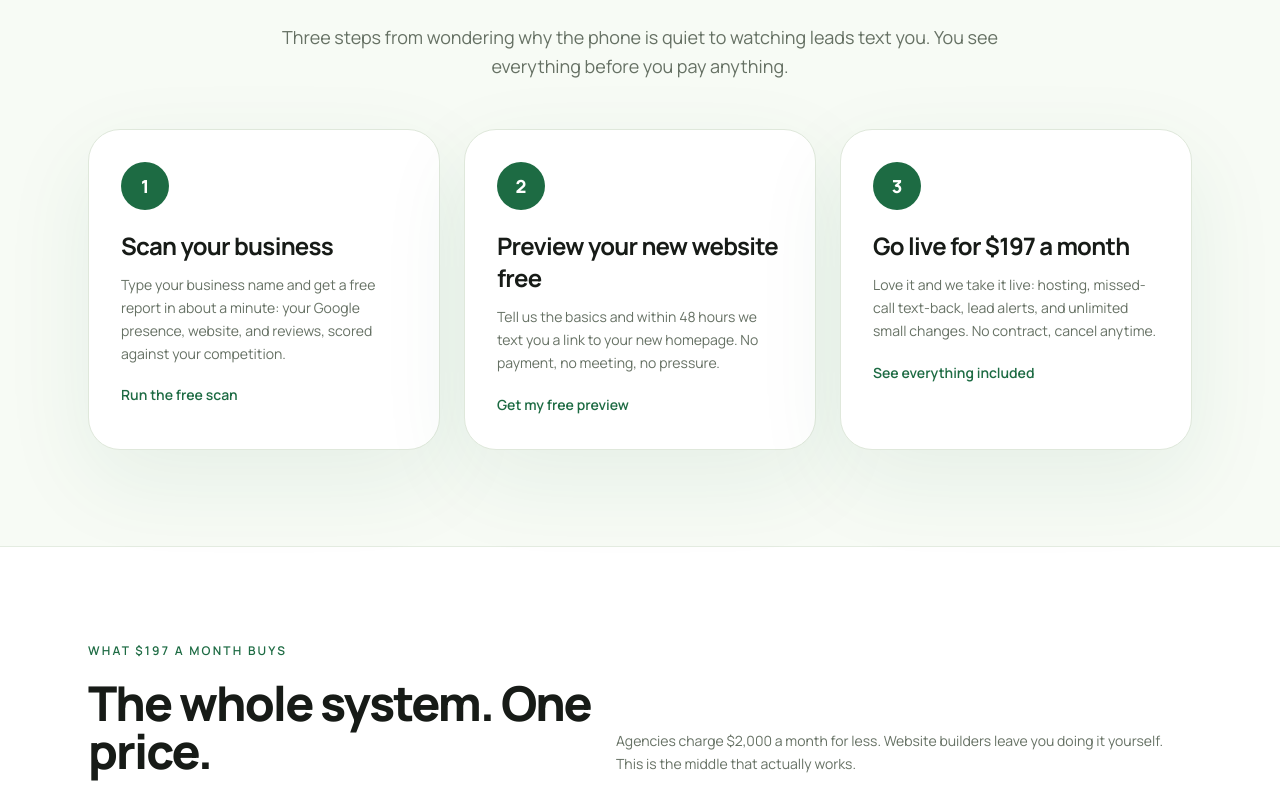
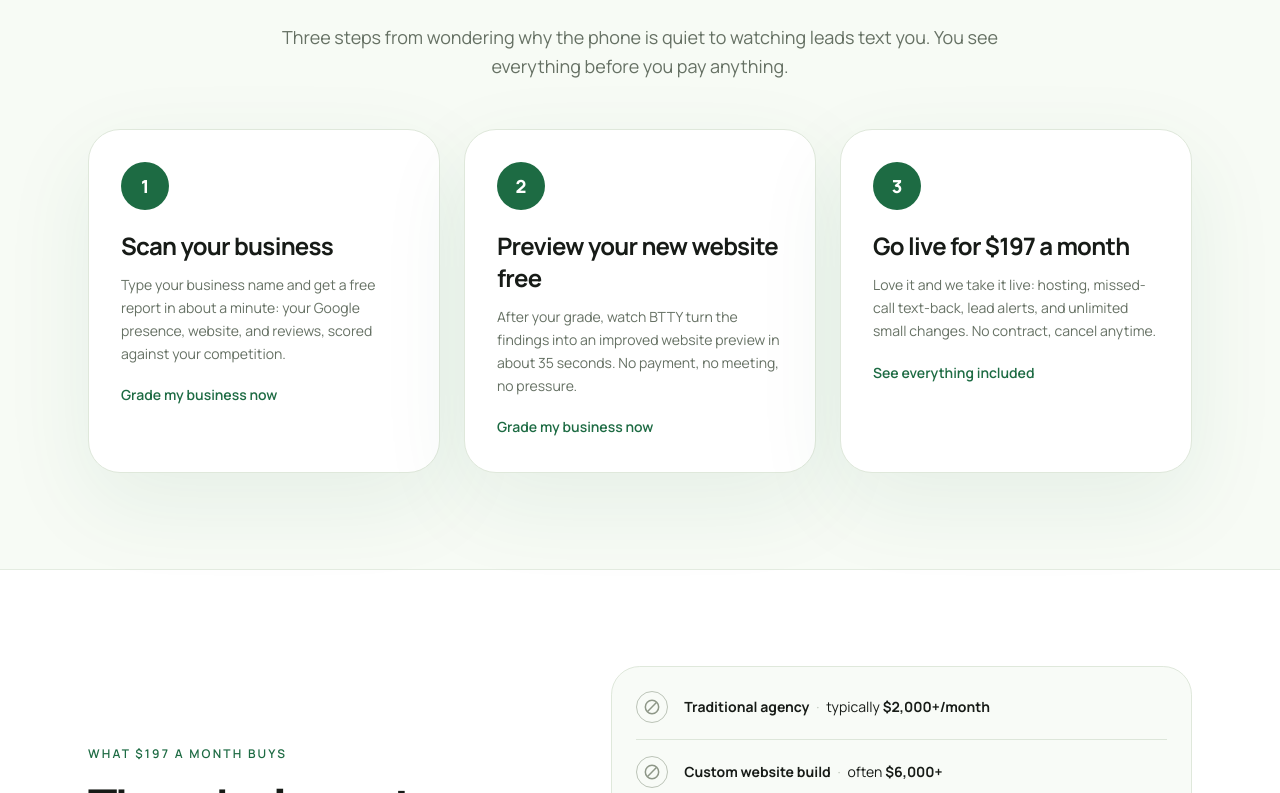
Before and after one commit to case-brothers/BTTY, a React (Vite) app: page / in a window 1280 px wide. Shown: the part 2007-2800 px from the top of the page. Built offline with nearby package versions, Linux system fonts and the light colour scheme.

Commit message:
Refine homepage pricing and signup paths

```diff
--- a/src/components/HeaderV2.tsx
+++ b/src/components/HeaderV2.tsx
@@ -2,7 +2,7 @@ import { useState } from 'react'
 import { Link, useLocation } from 'react-router-dom'
 
 const nav = [
-  { label: 'Free Scan', to: '/scan' },
+  { label: 'Grade my business now', to: '/scan' },
   { label: 'What You Get', to: '/contractors' },
   { label: 'Contact', to: '/contact' },
 ]
--- a/src/pages/HomeV2.tsx
+++ b/src/pages/HomeV2.tsx
@@ -181,7 +181,7 @@ export default function HomeV2() {
                   href="/scan"
                   className="rounded-full bg-brand-green px-8 py-4 text-sm font-semibold text-white transition-colors hover:bg-brand-green-light"
                 >
-                  Get Your Free Business Scan
+                  Grade my business now
                 </a>
                 <a
                   href="#how"
@@ -222,7 +222,7 @@ export default function HomeV2() {
                 Type your business name and get a free report in about a minute: your Google presence, website, and reviews, scored against your competition.
               </p>
               <a href="/scan" className="mt-5 inline-block text-sm font-semibold text-brand-green underline-offset-4 hover:underline">
-                Run the free scan
+                Grade my business now
               </a>
             </div>
 
@@ -230,10 +230,10 @@ export default function HomeV2() {
               <div className="mb-5 flex h-12 w-12 items-center justify-center rounded-full bg-brand-green text-lg font-black text-white">2</div>
               <h3 className="mb-3 text-2xl font-bold tracking-[-0.03em] text-text-900">Preview your new website free</h3>
               <p className="text-sm leading-relaxed text-text-500">
-                Tell us the basics and within 48 hours we text you a link to your new homepage. No payment, no meeting, no pressure.
+                After your grade, watch BTTY turn the findings into an improved website preview in about 35 seconds. No payment, no meeting, no pressure.
               </p>
-              <a href="/contractors#preview" className="mt-5 inline-block text-sm font-semibold text-brand-green underline-offset-4 hover:underline">
-                Get my free preview
+              <a href="/scan" className="mt-5 inline-block text-sm font-semibold text-brand-green underline-offset-4 hover:underline">
+                Grade my business now
               </a>
             </div>
 
@@ -253,16 +253,50 @@ export default function HomeV2() {
 
       <section id="services" className="border-b border-[#e4ece1] bg-white py-24">
         <div className="mx-auto max-w-6xl px-6">
-          <div className="mb-14 flex flex-col gap-6 md:flex-row md:items-end md:justify-between">
+          <div className="mb-14 grid gap-8 md:grid-cols-[0.9fr_1.1fr] md:items-center md:gap-12">
             <div className="max-w-2xl">
               <p className="text-xs font-semibold uppercase tracking-[0.18em] text-brand-green">What $197 A Month Buys</p>
               <h2 className="mt-5 text-4xl font-black tracking-[-0.04em] text-text-900 md:text-5xl">
-                The whole system. One price.
+                <span className="block">The whole system.</span>
+                <span className="block">One price.</span>
               </h2>
             </div>
-            <p className="max-w-xl text-sm leading-relaxed text-text-500">
-              Agencies charge $2,000 a month for less. Website builders leave you doing it yourself. This is the middle that actually works.
-            </p>
+
+            <div className="rounded-[1.8rem] border border-[#dfe8db] bg-[#f8fbf7] p-5 md:p-6" aria-label="Website and lead-system cost comparison">
+              <div className="flex items-center gap-4 border-b border-[#dde6da] pb-4">
+                <span className="flex h-8 w-8 shrink-0 items-center justify-center rounded-full border border-text-300 text-text-400" aria-label="Not the BTTY option">
+                  <svg viewBox="0 0 24 24" className="h-5 w-5" fill="none" stroke="currentColor" strokeWidth="1.8" aria-hidden="true">
+                    <circle cx="12" cy="12" r="8" />
+                    <path d="m6.4 17.6 11.2-11.2" />
+                  </svg>
+                </span>
+                <p className="text-sm text-text-600"><span className="font-bold text-text-900">Traditional agency</span> <span className="mx-1 text-text-300">·</span> typically <span className="font-bold">$2,000+/month</span></p>
+              </div>
+
+              <div className="flex items-center gap-4 border-b border-[#dde6da] py-4">
+                <span className="flex h-8 w-8 shrink-0 items-center justify-center rounded-full border border-text-300 text-text-400" aria-label="Not the BTTY option">
+                  <svg viewBox="0 0 24 24" className="h-5 w-5" fill="none" stroke="currentColor" strokeWidth="1.8" aria-hidden="true">
+                    <circle cx="12" cy="12" r="8" />
+                    <path d="m6.4 17.6 11.2-11.2" />
+                  </svg>
+                </span>
+                <p className="text-sm text-text-600"><span className="font-bold text-text-900">Custom website build</span> <span className="mx-1 text-text-300">·</span> often <span className="font-bold">$6,000+</span></p>
+              </div>
+
+              <div className="flex items-start gap-4 pt-4">
+                <span className="flex h-8 w-8 shrink-0 items-center justify-center rounded-full bg-brand-green text-sm font-black text-white" aria-label="BTTY option">✓</span>
+                <div>
+                  <p className="text-lg font-black text-text-900">BTTY.ai — $197/month</p>
+                  <p className="mt-1 text-sm text-text-500">No commitment. No contract ever.</p>
+                  <a
+                    href="/scan"
+                    className="mt-4 inline-flex rounded-full bg-brand-green px-6 py-3 text-sm font-semibold text-white transition-colors hover:bg-brand-green-light"
+                  >
+                    Grade my business now
+                  </a>
+                </div>
+              </div>
+            </div>
           </div>
 
           <div className="grid gap-6 md:grid-cols-2 lg:grid-cols-3">
@@ -292,13 +326,15 @@ export default function HomeV2() {
               href="/scan"
               className="rounded-full bg-white px-8 py-4 text-sm font-semibold text-brand-dark transition-colors hover:bg-surface-200"
             >
-              Get My Free Scan
+              Grade my business now
             </a>
             <a
-              href="/contractors#preview"
+              href="https://link.fastpaydirect.com/payment-link/6a620ab5a655fa0b802a5c31"
+              target="_blank"
+              rel="noopener noreferrer"
               className="rounded-full border border-white/20 px-8 py-4 text-sm font-semibold text-white transition-colors hover:border-white hover:bg-white/8"
             >
-              Skip to My Free Website Preview
+              Sign me up now
             </a>
           </div>
         </div>
```
